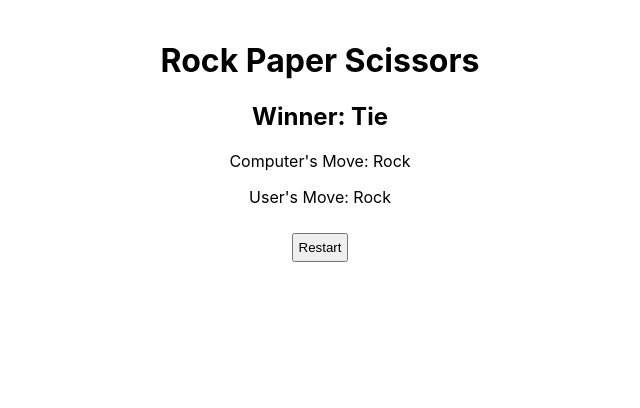
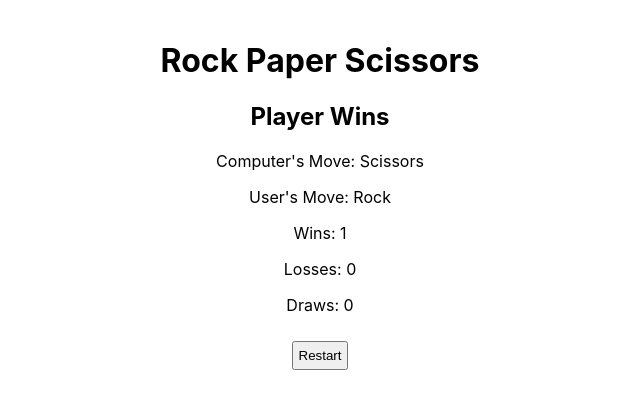
Before and after one commit to VolodymyrSemenov/levelup, a React (Create React App) app: page / in a window 1280 px wide. Both pictures are taken after a click on the button "Rock". Shown: the top 408 px of the page, without its empty margins (320-960 px from the left). Built offline with nearby package versions, Linux system fonts and the light colour scheme.

Commit message:
Added win loss tracker

```diff
--- a/src/App.tsx
+++ b/src/App.tsx
@@ -3,10 +3,18 @@ import "./App.css";
 
 const PAGESTATE = ["SelectMove", "Results"] as const;
 type PageState = (typeof PAGESTATE)[number];
+
 const MOVES = ["Rock", "Paper", "Scissors"] as const;
 type Move = (typeof MOVES)[number];
-const WINNER = ["Player", "Computer", "Tie"] as const;
-type Winner = (typeof WINNER)[number];
+
+const RESULTSOPTIONS = ["Player", "Computer", "Tie"] as const;
+type ResultOptions = (typeof RESULTSOPTIONS)[number];
+
+type Results = {
+  Player: number;
+  Computer: number;
+  Tie: number;
+};
 
 function randomMove(): Move {
   return MOVES[Math.floor(Math.random() * MOVES.length)];
@@ -29,7 +37,7 @@ function SelectMoveButton({
 function getWinner(
   userMove: Move | null,
   computerMove: Move | null,
-): Winner | null {
+): ResultOptions | null {
   const elementBeats: Map<Move, Move[]> = new Map([
     ["Rock", ["Scissors"]],
     ["Paper", ["Rock"]],
@@ -51,10 +59,18 @@ function App() {
   const [computerMove, setComputerMove] = React.useState<Move | null>(null);
   const [userMove, setUserMove] = React.useState<Move | null>(null);
   const [pageState, setPageState] = React.useState<PageState>("SelectMove");
+  const [gameResults, setGameResults] = React.useState<Results>({
+    Player: 0,
+    Computer: 0,
+    Tie: 0,
+  });
   const buttonHandler: (userMove: Move) => () => void = (userMove: Move) => {
     return () => {
-      setComputerMove(randomMove);
+      const computerMove = randomMove();
+      setComputerMove(computerMove);
       setUserMove(userMove);
+      gameResults[getWinner(userMove, computerMove) ?? "Tie"]++;
+      setGameResults(gameResults);
       setPageState("Results");
     };
   };
@@ -75,9 +91,15 @@ function App() {
       )}
       {pageState == "Results" && (
         <>
-          <h2>{`Winner:  ${getWinner(userMove, computerMove)}`}</h2>
+          <h2>
+            {getWinner(userMove, computerMove)! +
+              (getWinner(userMove, computerMove) == "Tie" ? "" : " Wins")}
+          </h2>
           <p>{`Computer's Move: ${computerMove}`}</p>
           <p>{`User's Move: ${userMove}`}</p>
+          <p>{"Wins: " + gameResults["Player"]}</p>
+          <p>{"Losses: " + gameResults["Computer"]}</p>
+          <p>{"Draws: " + gameResults["Tie"]}</p>
           <RestartButton
             onClick={() => {
               setPageState("SelectMove");
```
